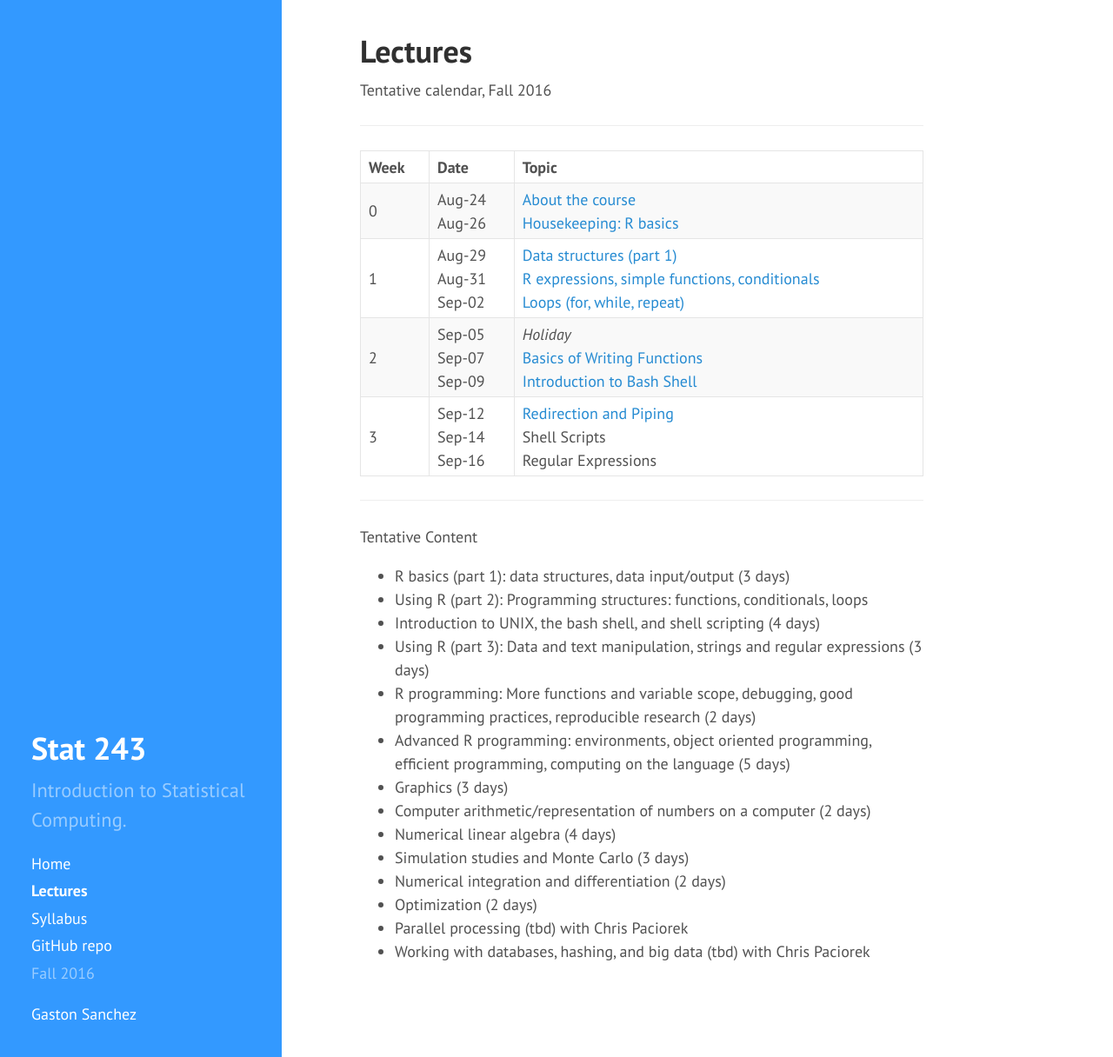
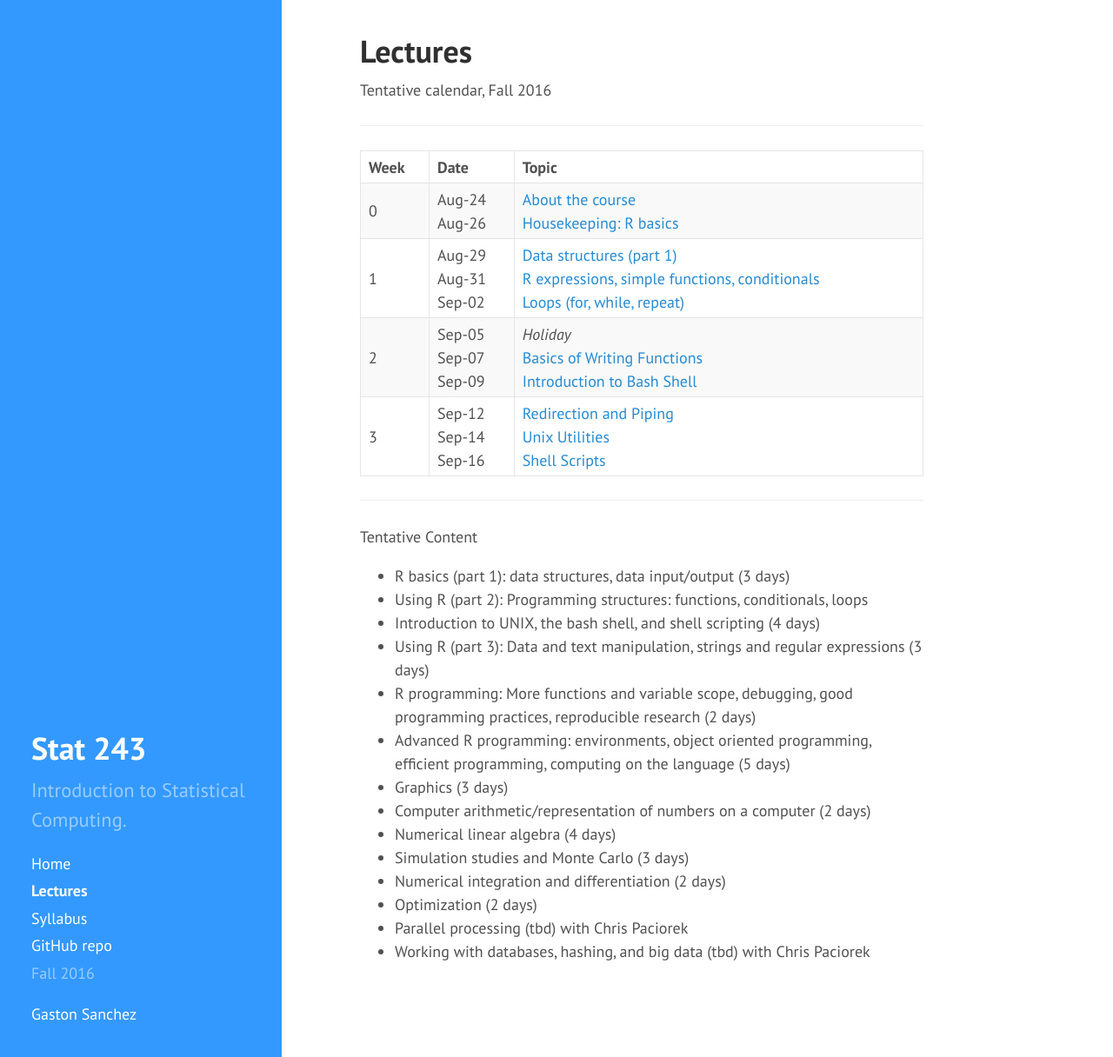
Before and after one commit to gastonstat/stat243-relic, a Jekyll site: the page built from lectures/index.md, in a window 1280 px wide and 1216 px high. Shown: the whole window at 87% size. Built offline with Jekyll 4.4.1, drawn with Linux system fonts in a browser that asks for light colours; nearby versions of some CDN libraries.

Commit message:
lectures: update index with unix utilities

```diff
--- a/lectures/index.md
+++ b/lectures/index.md
@@ -62,8 +62,8 @@ Tentative calendar, Fall 2016
       </td>
       <td>
         <a href="02-redirection-piping">Redirection and Piping</a><br>
-        Shell Scripts<br>
-        Regular Expressions
+        <a href="02-unix-utilities">Unix Utilities</a><br>
+        <a href="02-shell-scripts">Shell Scripts</a>
       </td>
     </tr>
   </tbody>
```
